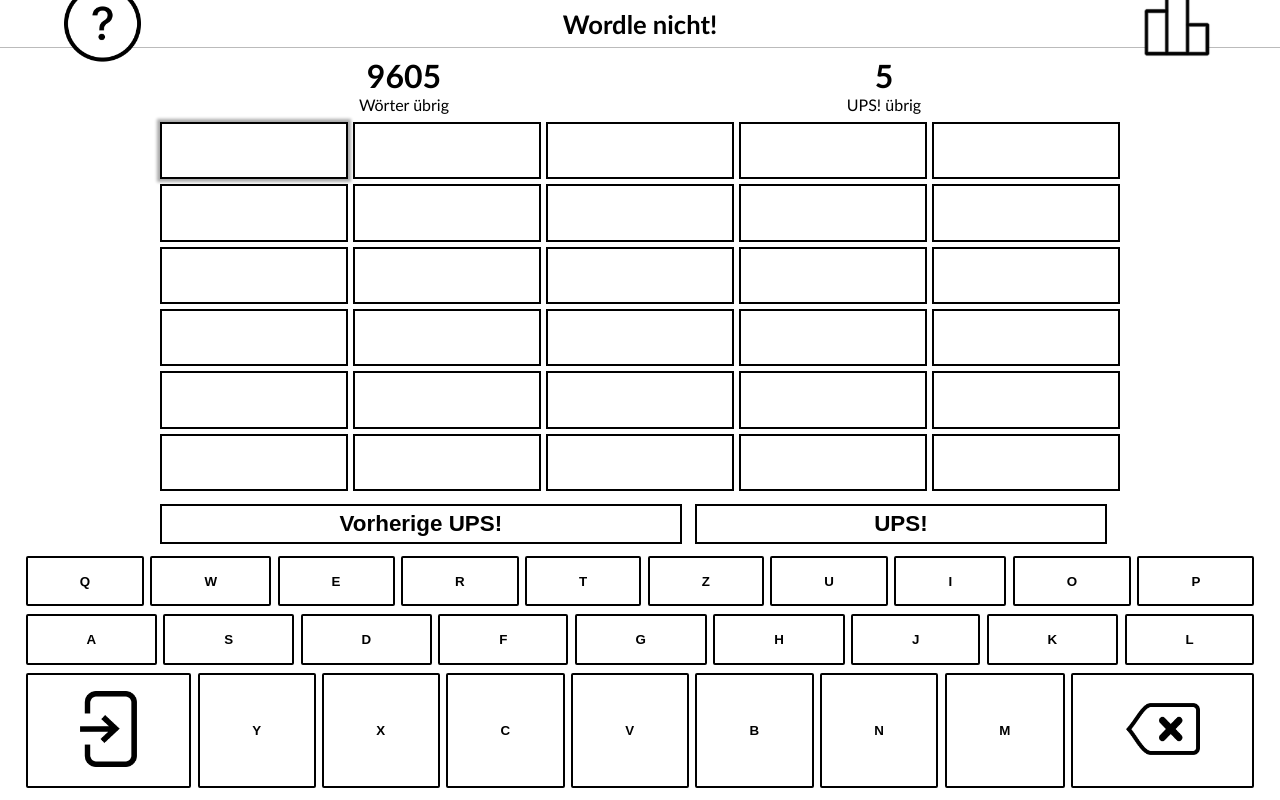
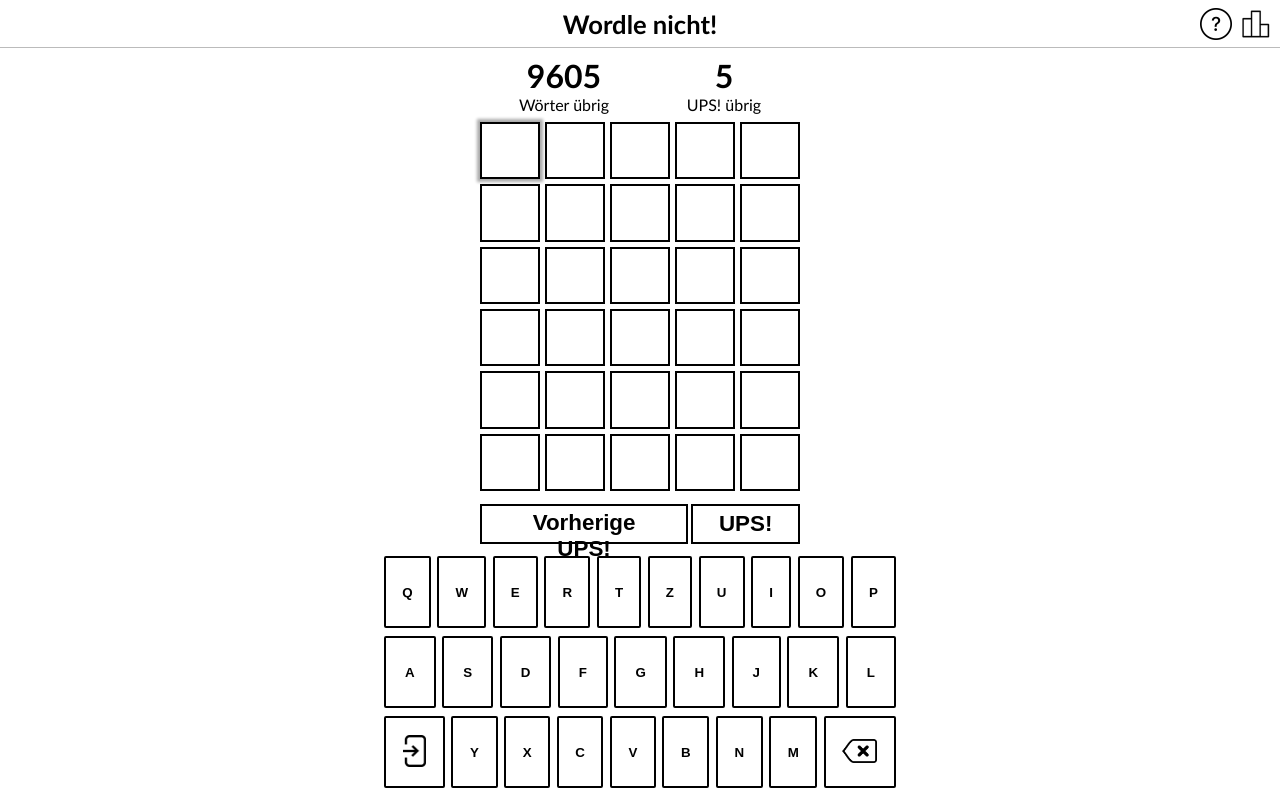
Before and after one commit to DRovara/wordle-nicht, a Next.js app: page / in a window 1280 px wide. Built offline with nearby package versions, Linux system fonts and the light colour scheme.

Commit message:
Added desktop styles

```diff
--- a/src/pages/index.tsx
+++ b/src/pages/index.tsx
@@ -197,7 +197,7 @@
                     <Game shake={shake} results={gameState.getResultMatrix()} data={gameData} activeRow={currentRow} activeColumn={currentColumn} boardClicked={boardClick}></Game>
 
                     <div className={styles.undoRow}>
-                        <button className={styles.undoButton} onClick={() => setShowUndoHistory(true)}>Vorherige UPS!</button>
+                        <button className={styles.undoHistoryButton} onClick={() => setShowUndoHistory(true)}>Vorherige UPS!</button>
                         <button className={styles.undoButton} ref={undoButtonRef} onClick={undo}>UPS!</button>
                     </div>
                 </div>
--- a/src/styles/Game.module.css
+++ b/src/styles/Game.module.css
@@ -1,5 +1,5 @@
 .container {
-    width: 75vw;
+    width: 100%;
     height: 100%;
 
     display: flex;
--- a/src/styles/Help.module.css
+++ b/src/styles/Help.module.css
@@ -79,3 +79,24 @@
 .closeButton:active {
     background-image: linear-gradient(rgb(0 0 0/20%) 0 0);
 }
+
+@media (min-width:961px) {
+    .boxVisible, .boxHidden {
+        height: calc(var(--vh, 1vh) * 50); /*VH*/
+        padding-left: 20vw;
+        padding-right: 20vw;
+        padding-bottom: 5vh;
+    }
+
+    .closeButton {
+        position: absolute;
+        right: 10px;
+        top: 10px;
+        width: 5vh;
+        height: 5vh;
+
+        border-radius: 50%;
+        border: 0;
+        background-color: white;
+    }
+}
--- a/src/styles/Home.module.css
+++ b/src/styles/Home.module.css
@@ -22,7 +22,7 @@
 .info {
   display: flex;
   flex-direction: row;
-  width: 75vw;
+  width: 100%;
   margin-bottom: 1vh;
 }
 
@@ -41,7 +41,7 @@
   width: 75vw;
 }
 
-.undoButton {
+.undoButton, .undoHistoryButton {
   flex-grow: 1;
   background-color: rgb(var(--background-rgb));
   border: 2px solid rgb(var(--foreground-rgb));
@@ -50,9 +50,12 @@
   padding-top: 0.5vh;
   padding-bottom: 0.5vh;
   font-weight: bold;
-  margin-right: 1vw;
   height: calc(var(--vh, 1vh) * 5); /*VH*/
   font-size: calc(var(--vh, 1vh) * 2.8); /*VH*/
+}
+
+.undoHistoryButton {
+  margin-right: 1vw;
 }
 
 .undoButton:hover {
@@ -62,3 +65,20 @@
 .undoButton:active {
   background-image: linear-gradient(rgb(0 0 0/20%) 0 0);
 }
+
+@media (min-width:961px) {
+  .gameView {
+    width: 50vw;
+    left: 25vw;
+  }
+
+  .undoRow {
+    width: 25vw;
+  }
+
+  .undoHistoryButton {
+    margin-right: 0.25vw;
+  }
+
+
+}
--- a/src/styles/Keyboard.module.css
+++ b/src/styles/Keyboard.module.css
@@ -65,3 +65,26 @@
 .keyboardKey:active, .keyboardKeyLast:active {
     background-image: linear-gradient(rgb(0 0 0/20%) 0 0);
 }
+
+@media (min-width:961px) {
+    .container {
+        width: 40vw;
+        left: 30vw;
+    }
+
+    .enterKey {
+        --key-height: 4vh;
+        height: var(--key-height);
+    }
+
+    .backspaceKey {
+        --key-height: 3vh;
+        height: var(--key-height);
+    }
+
+    .keyboardRow {
+        display: flex;
+        flex-direction: row;
+        flex: 1;
+    }
+}
--- a/src/styles/Summary.module.css
+++ b/src/styles/Summary.module.css
@@ -101,7 +101,7 @@
 }
 
 .shareButton {
-    margin-left: 30vw;
+    margin-left: 50%;
     width: 40vw;
     height: 6%;
     border-radius: 20px;
@@ -109,6 +109,7 @@
     border: 0;
     font-weight: bolder;
     color: white;
+    transform: translate(-50%, 0);
 }
 
 .shareButton:hover {
@@ -146,3 +147,38 @@
 .closeButton:active {
     background-image: linear-gradient(rgb(0 0 0/20%) 0 0);
 }
+
+@media (min-width:961px) {
+    .boxVisible, .boxHidden {
+        height: calc(var(--vh, 1vh) * 60); /*VH*/
+        padding-left: 20vw;
+        padding-right: 20vw;
+        padding-bottom: 2vh;
+    }
+
+    .closeButton {
+        position: absolute;
+        right: 10px;
+        top: 10px;
+        width: 5vh;
+        height: 5vh;
+
+        border-radius: 50%;
+        border: 0;
+        background-color: white;
+    }
+
+    .separator {
+        margin-bottom: 5px;
+    }
+
+    .shareButton {
+        width: 10vw;
+        height: 7%;
+        border-radius: 20px;
+        background-color: var(--green);
+        border: 0;
+        font-weight: bolder;
+        color: white;
+    }
+}
--- a/src/styles/TitleBar.module.css
+++ b/src/styles/TitleBar.module.css
@@ -54,3 +54,21 @@
     top: 50%;
     transform: translate(0, -50%);
 }
+
+@media (min-width:961px) {
+    .statsButton, .helpButton {
+        width: 4vh;
+        height: 4vh;
+    }
+
+    .statsButton {
+        right: 1vh;
+    }
+
+    .helpButton {
+        left: auto;
+        right: 6vh;
+    }
+
+
+}
--- a/src/styles/Toast.module.css
+++ b/src/styles/Toast.module.css
@@ -24,3 +24,9 @@
 .toastVisible {
     visibility: 1;
 }
+
+@media (min-width:961px) {
+    .toastVisible, .toastHidden {
+        min-width: 20vw;
+    }
+}
--- a/src/styles/UndoHistory.module.css
+++ b/src/styles/UndoHistory.module.css
@@ -91,7 +91,7 @@
     padding-bottom: 0.5vh;
     font-size: x-large;
     font-weight: bold;
-    width: 75vw;
+    width: 100%;
     height: calc(var(--vh, 1vh) * 5); /*VH*/
     font-size: calc(var(--vh, 1vh) * 2.8); /*VH*/
 }
@@ -103,3 +103,16 @@
 .okButton:active {
     background-image: linear-gradient(rgb(0 0 0/20%) 0 0);
 }
+
+@media (min-width:961px) {
+    .visible, .hidden {
+        left: 40vw;
+        padding: 10px;
+        width: 20vw;
+    }
+
+    .okButton {
+        height: calc(var(--vh, 1vh) * 1); /*VH*/
+    }
+
+}
```
